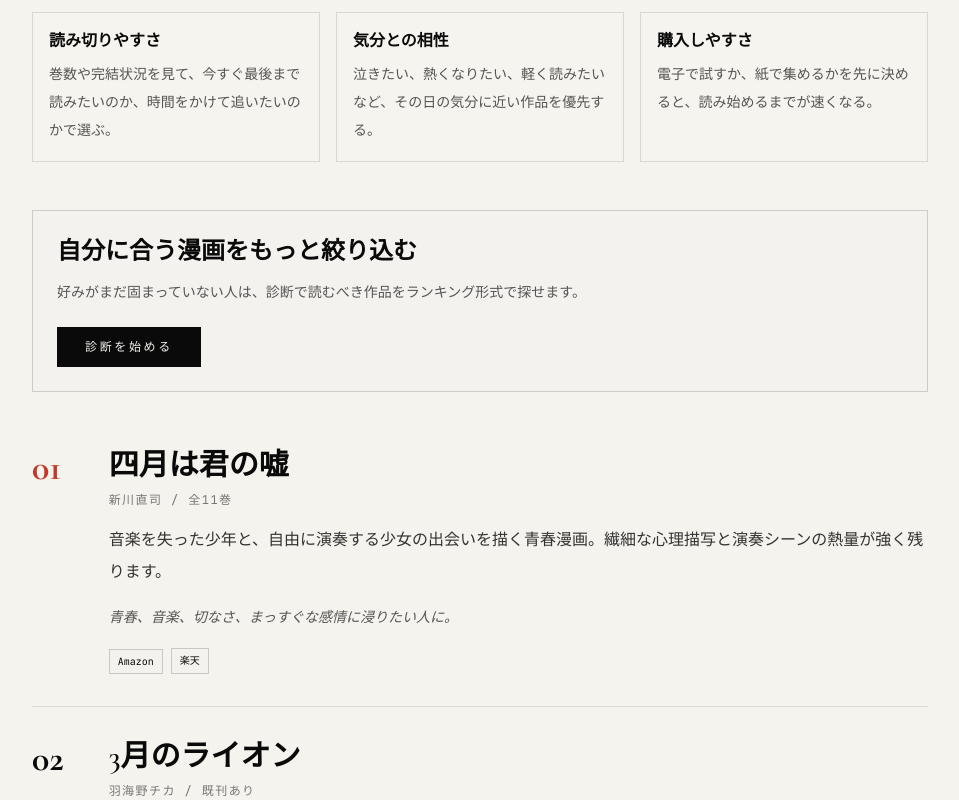
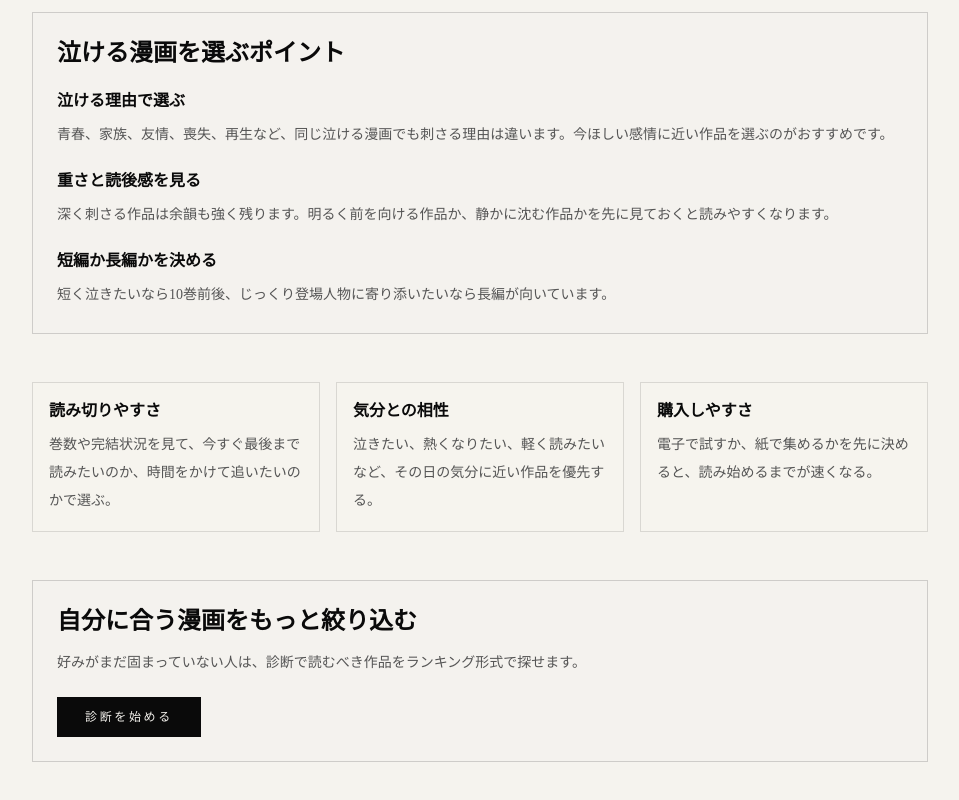
Before and after one commit to mikasaackerman0315/manga-match-shindan, a Next.js app in the folder manga-oracle-gemini/: page /emotional-manga in a window 1280 px wide. Shown: the part 360-1160 px from the top of the page, without its empty margins (160-1119 px from the left). Built offline with nearby package versions, Linux system fonts and the light colour scheme.

Commit message:
Strengthen emotional and adult manga guide pages

```diff
--- a/manga-oracle-gemini/src/app/adult-manga/page.jsx
+++ b/manga-oracle-gemini/src/app/adult-manga/page.jsx
@@ -2,9 +2,15 @@ import { ArticlePage } from "../articles";
 
 export const metadata = {
   title: "大人向け漫画おすすめ10選 | マンガマッチ診断",
-  description: "仕事、人生、人間関係、社会の苦さまで味わえる、大人が読んで面白い漫画を紹介します。",
+  description: "仕事、人生、人間関係、社会の苦さまで味わえる大人向け漫画おすすめ10選。社会人にも読みやすい作品を紹介します。",
   alternates: { canonical: "/adult-manga" },
 };
+
+const guideItems = [
+  { heading: "今の悩みに近いテーマで選ぶ", text: "仕事、家族、将来、人間関係など、大人向け漫画は自分の生活と重ねやすい作品が多いです。今気になっているテーマから入ると刺さりやすくなります。" },
+  { heading: "軽さと深さのバランスを見る", text: "仕事終わりに読むなら、重厚すぎない作品もおすすめです。深いけれど読みやすい作品から入ると続きやすくなります。" },
+  { heading: "完結済みか連載中かを確認する", text: "一気に読み切りたいなら完結済み、長く追いたいなら連載中の作品が向いています。" },
+];
 
 const items = [
   { title: "3月のライオン", meta: "羽海野チカ", text: "孤独な棋士の再生を、生活の温度と人間関係の変化で描く作品。静かに刺さる場面が多いです。", fit: "人生の停滞や回復をじっくり読みたい人に。" },
@@ -12,13 +18,13 @@ const items = [
   { title: "宇宙兄弟", meta: "小山宙哉", text: "大人になってから夢を追う兄弟の物語。仕事、挑戦、失敗の描き方に励まされます。", fit: "夢やキャリアに背中を押されたい人に。" },
   { title: "重版出来!", meta: "松田奈緒子", text: "漫画編集部を舞台に、作品を届ける人たちの熱と葛藤を描く仕事漫画。", fit: "ものづくりや出版の裏側が好きな人に。" },
   { title: "働きマン", meta: "安野モヨコ", text: "仕事に全力で向き合う女性編集者の日々を描く作品。勢いと疲れの両方がリアルです。", fit: "仕事に飲まれる感覚も含めて読みたい人に。" },
-  { title: "BLUE GIANT", meta: "石塚真一", text: "ジャズに人生を懸ける青年の挑戦を、熱量高く描く音楽漫画。大人にも響く真剣さがあります。", fit: "夢中になる力を思い出したい人に。" },
-  { title: "昭和元禄落語心中", meta: "雲田はるこ", text: "落語の世界で生きる人々の業と芸を描く人間ドラマ。情念の濃さが魅力です。", fit: "芸の世界や大人の関係性に惹かれる人に。" },
+  { title: "BLUE GIANT", meta: "石塚真一", text: "ジャズに人生を懸ける青年の挑戦を熱量高く描く音楽漫画。大人にも刺さる真剣さがあります。", fit: "夢中になる力を思い出したい人に。" },
+  { title: "昭和元禄落語心中", meta: "雲田はるこ", text: "落語の世界で生きる人々の芸と人生を描く人間ドラマ。情念の濃さが魅力です。", fit: "芸の世界や大人の関係性に惹かれる人に。" },
   { title: "チ。地球の運動について", meta: "魚豊", text: "信念と知をめぐる歴史ドラマ。思想を受け継ぐ人々の熱が強く残ります。", fit: "知的で重みのある漫画を読みたい人に。" },
   { title: "ヴィンランド・サガ", meta: "幸村誠", text: "戦いと復讐から、人がどう生きるかへ進む歴史漫画。読み進めるほどテーマが深まります。", fit: "重厚な人間ドラマを長く味わいたい人に。" },
   { title: "ザ・ファブル", meta: "南勝久", text: "伝説の殺し屋が普通に暮らす日々を描く、緊張と笑いのバランスが絶妙な作品。", fit: "大人向けのエンタメ漫画を読みたい人に。" },
 ];
 
 export default function AdultMangaPage() {
-  return <ArticlePage eyebrow="Adult Manga" title="大人向け漫画おすすめ10選" lead="子どもの頃とは違う目線で楽しめる、仕事・人生・人間関係が深く響く漫画を選びました。" items={items} path="/adult-manga" />;
+  return <ArticlePage eyebrow="Adult Manga" title="大人向け漫画おすすめ10選" lead="子どもの頃とは違う目線で楽しめる、仕事・人生・人間関係が深い漫画を選びました。" items={items} path="/adult-manga" guideTitle="大人向け漫画を選ぶポイント" guideItems={guideItems} />;
 }
--- a/manga-oracle-gemini/src/app/binge-read-manga/page.jsx
+++ b/manga-oracle-gemini/src/app/binge-read-manga/page.jsx
@@ -2,9 +2,15 @@ import { ArticlePage } from "../articles";
 
 export const metadata = {
   title: "一気読みしたい漫画おすすめ10選 | マンガマッチ診断",
-  description: "休日や夜にまとめて読みたくなる、続きが気になる一気読み向け漫画を紹介します。",
+  description: "休日や夜にまとめて読みたくなる、一気読み向け漫画おすすめ10選。続きが気になる名作を紹介します。",
   alternates: { canonical: "/binge-read-manga" },
 };
+
+const guideItems = [
+  { heading: "引きの強さで選ぶ", text: "一気読み向け漫画は、次の巻へ進みたくなる謎や勝負が大事です。サスペンス、頭脳戦、冒険ものは特に相性が良いです。" },
+  { heading: "完結済み作品を優先する", text: "途中で止まりたくないなら完結済みがおすすめです。週末や連休に読み切る満足感があります。" },
+  { heading: "読む体力に合わせる", text: "重い作品は面白くても体力を使います。気軽に読みたい日はコメディや冒険寄り、深く浸りたい日はサスペンス寄りが向いています。" },
+];
 
 const items = [
   { title: "約束のネバーランド", meta: "白井カイウ・出水ぽすか", text: "閉ざされた場所からの脱出劇を、知恵と緊張感で引っ張るサスペンス。序盤から強く読ませます。", fit: "先が気になって止まらない漫画が欲しい人に。" },
@@ -14,11 +20,11 @@ const items = [
   { title: "東京喰種トーキョーグール", meta: "石田スイ", text: "人間と喰種の狭間で揺れる主人公を描くダークファンタジー。展開の引きが強いです。", fit: "暗く美しい物語を一気に読みたい人に。" },
   { title: "僕だけがいない街", meta: "三部けい", text: "時間を巻き戻す力と事件の謎をめぐるサスペンス。続きが気になる構成で読ませます。", fit: "ミステリー寄りの一気読み作品が好きな人に。" },
   { title: "寄生獣", meta: "岩明均", text: "寄生生物との戦いを通じて、人間とは何かを問うSFホラー。全10巻で密度高く読めます。", fit: "短めで強い名作を読みたい人に。" },
-  { title: "ゴールデンカムイ", meta: "野田サトル", text: "金塊をめぐる冒険、歴史、グルメ、ギャグが混ざる濃厚な作品。勢いで読ませます。", fit: "情報量の多い冒険漫画を楽しみたい人に。" },
+  { title: "ゴールデンカムイ", meta: "野田サトル", text: "金塊をめぐる冒険、歴史、グルメ、ギャグが混ざる濃密な作品。勢いで読ませます。", fit: "情報量の多い冒険漫画を楽しみたい人に。" },
   { title: "アイアムアヒーロー", meta: "花沢健吾", text: "日常が少しずつ崩れていくサバイバルホラー。序盤の不穏さから引き込まれます。", fit: "怖さと緊張感でページを進めたい人に。" },
-  { title: "キングダム", meta: "原泰久", text: "春秋戦国時代を舞台に、少年の成り上がりと戦を描く大河漫画。長編を一気に浴びたい時に強いです。", fit: "長く熱い漫画に没入したい人に。" },
+  { title: "キングダム", meta: "原泰久", text: "春秋戦国時代を舞台に、少年の成り上がりと戦を描く大河漫画。長編に没入したい時に強いです。", fit: "長く熱い漫画に浸りたい人に。" },
 ];
 
 export default function BingeReadMangaPage() {
-  return <ArticlePage eyebrow="Binge Read Manga" title="一気読みしたい漫画おすすめ10選" lead="続きが気になって止まらない、休日にまとめて読みたい漫画を集めました。" items={items} path="/binge-read-manga" />;
+  return <ArticlePage eyebrow="Binge Read Manga" title="一気読みしたい漫画おすすめ10選" lead="続きが気になって止まらない、休日にまとめて読みたい漫画を集めました。" items={items} path="/binge-read-manga" guideTitle="一気読み漫画を選ぶポイント" guideItems={guideItems} />;
 }
--- a/manga-oracle-gemini/src/app/emotional-manga/page.jsx
+++ b/manga-oracle-gemini/src/app/emotional-manga/page.jsx
@@ -2,22 +2,29 @@ import { ArticlePage } from "../articles";
 
 export const metadata = {
   title: "泣ける漫画おすすめ10選 | マンガマッチ診断",
-  description: "感動したい時に読みたい、心に残る泣ける漫画を紹介します。",
+  description: "感動したい時に読みたい、心に残る泣ける漫画おすすめ10選。青春、音楽、家族、人間ドラマまで紹介します。",
+  alternates: { canonical: "/emotional-manga" },
 };
+
+const guideItems = [
+  { heading: "泣ける理由で選ぶ", text: "青春、家族、友情、喪失、再生など、同じ泣ける漫画でも刺さる理由は違います。今ほしい感情に近い作品を選ぶのがおすすめです。" },
+  { heading: "重さと読後感を見る", text: "深く刺さる作品は余韻も強く残ります。明るく前を向ける作品か、静かに沈む作品かを先に見ておくと読みやすくなります。" },
+  { heading: "短編か長編かを決める", text: "短く泣きたいなら10巻前後、じっくり登場人物に寄り添いたいなら長編が向いています。" },
+];
 
 const items = [
   { title: "四月は君の嘘", meta: "新川直司 / 全11巻", text: "音楽を失った少年と、自由に演奏する少女の出会いを描く青春漫画。繊細な心理描写と演奏シーンの熱量が強く残ります。", fit: "青春、音楽、切なさ、まっすぐな感情に浸りたい人に。" },
-  { title: "3月のライオン", meta: "羽海野チカ / 既刊あり", text: "孤独な棋士の少年が、人との関わりの中で少しずつ生き方を取り戻していく物語。温かさと痛みが同居する作品です。", fit: "静かな感動、人間ドラマ、生活の温度がある漫画を読みたい人に。" },
+  { title: "3月のライオン", meta: "羽海野チカ", text: "孤独な棋士の少年が、人との関わりの中で少しずつ生き方を取り戻していく物語。温かさと痛みが同居する作品です。", fit: "静かな感動、人間ドラマ、生活の温度がある漫画を読みたい人に。" },
   { title: "聲の形", meta: "大今良時 / 全7巻", text: "いじめ、後悔、赦しをテーマに、人と向き合う難しさを描いた作品。短い巻数ながら心に刺さる場面が多い漫画です。", fit: "重めでも誠実な物語、読後に考えたくなる作品が好きな人に。" },
   { title: "あの日見た花の名前を僕達はまだ知らない。", meta: "泉光 / 全3巻", text: "幼なじみたちの止まっていた時間が、ある夏にもう一度動き出す物語。短く読めて、感情の余韻が強い作品です。", fit: "友情、喪失、夏の空気感に弱い人に。" },
   { title: "orange", meta: "高野苺 / 全7巻", text: "未来から届いた手紙をきっかけに、後悔しない選択を探していく青春SF。恋愛と友情の両方で感情を揺らしてきます。", fit: "青春恋愛に少しSFが混ざった、切実な物語が好きな人に。" },
-  { title: "夏目友人帳", meta: "緑川ゆき / 既刊あり", text: "妖怪が見える少年と、人ならざるものたちとの出会いを描く優しい物語。派手ではないのに、ふとした話で胸を打ちます。", fit: "やさしい涙、静かな余韻、癒し寄りの感動が欲しい人に。" },
+  { title: "夏目友人帳", meta: "緑川ゆき", text: "妖怪が見える少年と、人ならざるものたちとの出会いを描く優しい物語。派手ではないのに、ふとした話で胸を打ちます。", fit: "やさしい涙、静かな余韻、短いエピソードの感動が欲しい人に。" },
   { title: "フルーツバスケット", meta: "高屋奈月 / 全23巻", text: "呪いを抱える一族と、まっすぐな少女の交流を描く少女漫画の名作。恋愛だけでなく、家族や自己肯定の物語として深いです。", fit: "キャラクターの傷と再生を丁寧に読みたい人に。" },
   { title: "ハチミツとクローバー", meta: "羽海野チカ / 全10巻", text: "美大生たちの片思い、才能、将来への迷いを描く青春群像劇。明るさの中にどうしようもない切なさがあります。", fit: "恋愛だけではない青春の苦さと眩しさを味わいたい人に。" },
   { title: "金色のガッシュ!!", meta: "雷句誠 / 全33巻", text: "魔物の子と人間のパートナーたちが戦いながら成長していく熱血漫画。笑えるのに、別れや友情の場面でしっかり泣かせます。", fit: "少年漫画の熱さで泣きたい人、仲間との絆に弱い人に。" },
-  { title: "宇宙兄弟", meta: "小山宙哉 / 既刊あり", text: "兄弟が宇宙飛行士を目指す夢の物語。大人になってからの挑戦や挫折を描くので、じわじわ背中を押されます。", fit: "夢を追う話、仕事と人生のドラマに励まされたい人に。" },
+  { title: "宇宙兄弟", meta: "小山宙哉", text: "大人になってから夢を追う兄弟の物語。仕事、挑戦、失敗の描き方に励まされます。", fit: "夢を追う話、仕事と人生のドラマに励まされたい人に。" },
 ];
 
 export default function EmotionalMangaPage() {
-  return <ArticlePage eyebrow="Emotional Manga" title="泣ける漫画おすすめ10選" lead="涙腺に来る名作から、静かに心がほどける作品まで。感動したい日に読みたい漫画を選びました。" items={items} />;
+  return <ArticlePage eyebrow="Emotional Manga" title="泣ける漫画おすすめ10選" lead="涙腺に来る名作から、静かに心がほどける作品まで。感動したい日に読みたい漫画を選びました。" items={items} path="/emotional-manga" guideTitle="泣ける漫画を選ぶポイント" guideItems={guideItems} />;
 }
--- a/manga-oracle-gemini/src/app/lighthearted-manga/page.jsx
+++ b/manga-oracle-gemini/src/app/lighthearted-manga/page.jsx
@@ -2,9 +2,15 @@ import { ArticlePage } from "../articles";
 
 export const metadata = {
   title: "鬱展開が少ない漫画おすすめ10選 | マンガマッチ診断",
-  description: "重すぎる展開が苦手な人向けに、安心して読みやすい明るめ・癒し寄りの漫画を紹介します。",
+  description: "重すぎる展開が苦手な人向けに、安心して読みやすい、ゆるめ・癒し寄りの漫画おすすめ10選を紹介します。",
   alternates: { canonical: "/lighthearted-manga" },
 };
+
+const guideItems = [
+  { heading: "読後感の軽さで選ぶ", text: "鬱展開を避けたい時は、事件の大きさよりも読後感が大事です。日常、コメディ、癒し系は安心して読みやすい傾向があります。" },
+  { heading: "笑えるか、癒されるか", text: "気分転換ならギャグ寄り、疲れている時は癒し寄りがおすすめです。同じ軽い漫画でも、笑いと温かさで読み味は変わります。" },
+  { heading: "刺激が少ない作品から入る", text: "バトルやサスペンスよりも、日常や趣味漫画の方が穏やかに読み進めやすいです。" },
+];
 
 const items = [
   { title: "よつばと!", meta: "あずまきよひこ", text: "子どもの目線で日常を新鮮に見せてくれる漫画。大事件より小さな楽しさが中心です。", fit: "安心して笑える漫画を読みたい人に。" },
@@ -15,10 +21,10 @@ const items = [
   { title: "スキップとローファー", meta: "高松美咲", text: "高校生活と人間関係を爽やかに描く作品。悩みはあっても、読後感がやさしいです。", fit: "前向きな青春漫画が好きな人に。" },
   { title: "ばらかもん", meta: "ヨシノサツキ", text: "島で暮らす書道家と子どもたちの日々を描く温かいコメディ。人の優しさが残ります。", fit: "笑えて癒される漫画を探している人に。" },
   { title: "銀の匙", meta: "荒川弘", text: "農業高校での生活を描く青春漫画。大変さもありますが、明るく学びのある読後感です。", fit: "笑いと成長をバランスよく読みたい人に。" },
-  { title: "日常", meta: "あらゐけいいち", text: "普通の日常を極端なギャグで跳ねさせる作品。理屈抜きで笑える場面が多いです。", fit: "シュールなギャグで気分転換したい人に。" },
+  { title: "日常", meta: "あらゐけいいち", text: "普通の毎日を極端なギャグで跳ねさせる作品。理屈抜きで笑える場面が多いです。", fit: "シュールなギャグで気分転換したい人に。" },
   { title: "ふらいんぐうぃっち", meta: "石塚千尋", text: "青森で暮らす魔女見習いの日々を、穏やかに描く作品。少し不思議で優しい空気です。", fit: "ゆっくり読める癒し系が欲しい人に。" },
 ];
 
 export default function LightheartedMangaPage() {
-  return <ArticlePage eyebrow="Lighthearted Manga" title="鬱展開が少ない漫画おすすめ10選" lead="重い展開を避けたい時に読みやすい、明るめ・癒し寄り・安心感のある漫画を選びました。" items={items} path="/lighthearted-manga" />;
+  return <ArticlePage eyebrow="Lighthearted Manga" title="鬱展開が少ない漫画おすすめ10選" lead="重い展開を避けたい時に読みやすい、明るめ・癒し寄り・安心感のある漫画を選びました。" items={items} path="/lighthearted-manga" guideTitle="鬱展開が少ない漫画を選ぶポイント" guideItems={guideItems} />;
 }
```
